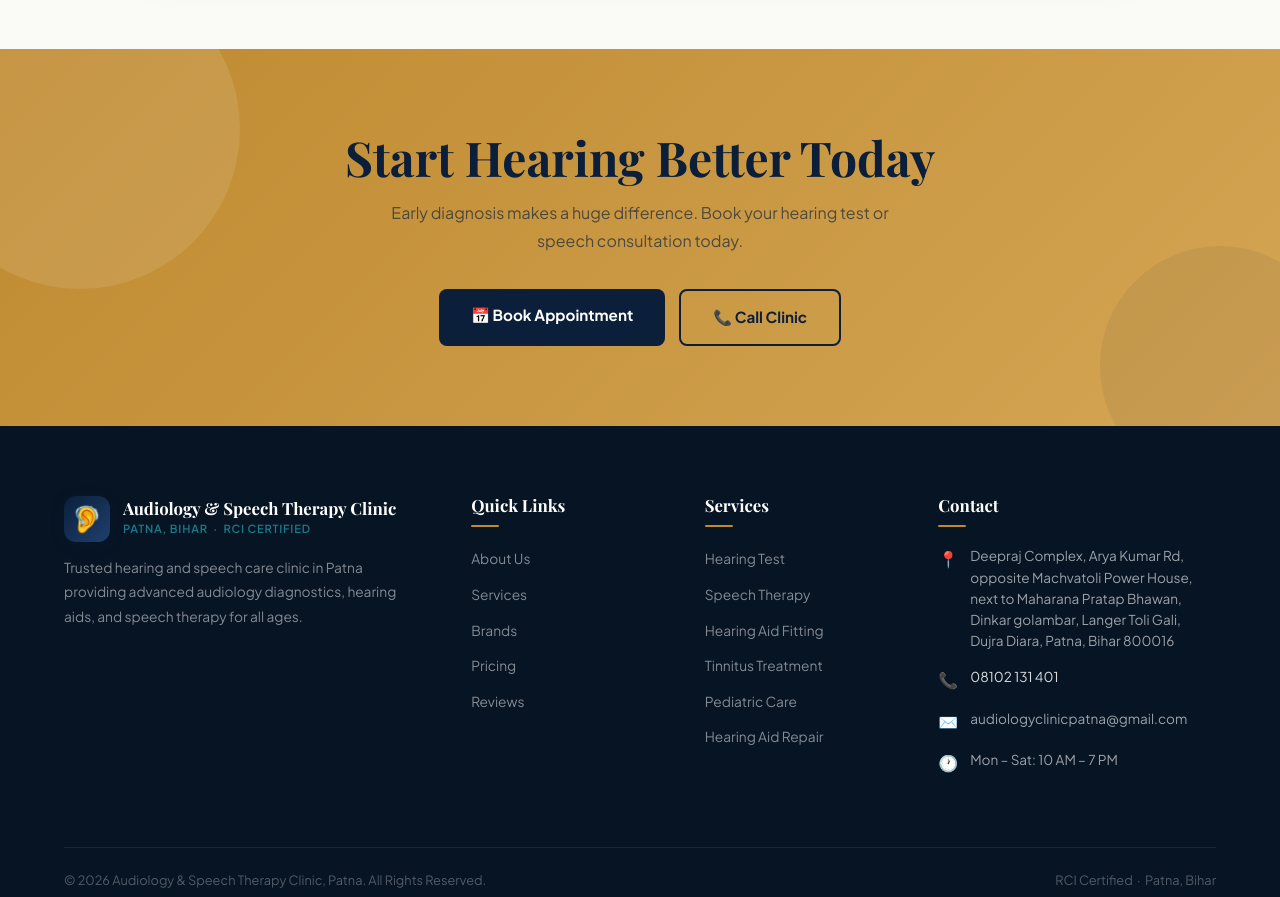
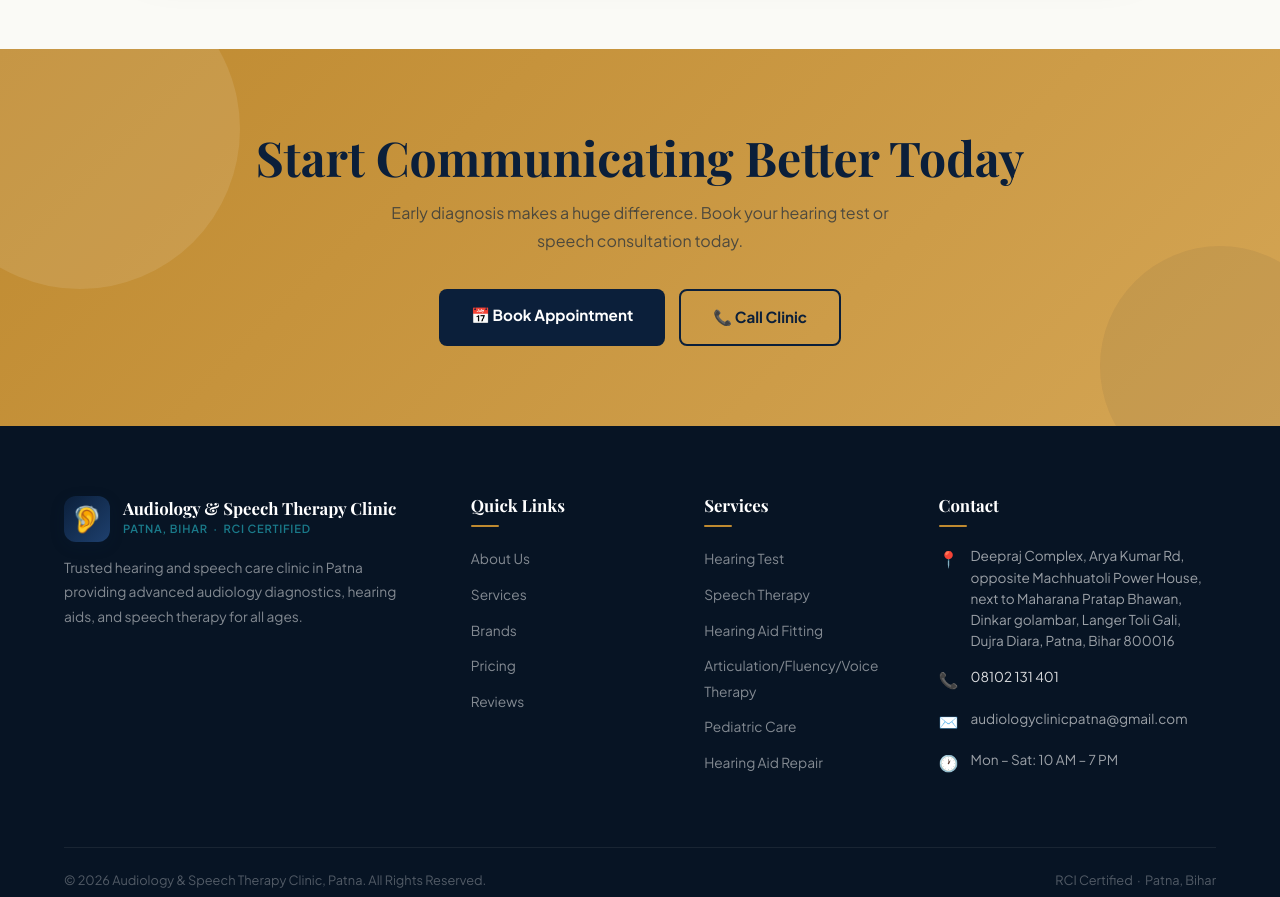
Before and after one commit to vaibhav6250/audiology-clinic, a plain HTML site: page index.html in a window 1280 px wide. Shown: the part 8040-8937 px from the top of the page. Drawn offline with nearby package versions, Linux system fonts and the light colour scheme; a web font is replaced by a local one.

Commit message:
index.html

```diff
--- a/index.html
+++ b/index.html
@@ -455,7 +455,7 @@
           <option value="Speech Therapy">Speech Therapy</option>
           <option value="Hearing Aid Consultation">Hearing Aid Consultation</option>
           <option value="Hearing Aid Fitting">Hearing Aid Fitting</option>
-          <option value="Tinnitus Management">Tinnitus Management</option>
+          <option value="Tinnitus Management">Articulation/Fluency/Voice Therapy</option>
           <option value="Pediatric Hearing Care">Pediatric Hearing Care</option>
           <option value="Hearing Aid Repair">Hearing Aid Repair</option>
         </select>
@@ -772,7 +772,7 @@
     <div>
       <div class="info-label">Clinic Location</div>
       <div class="info-val">Deepraj Complex, Arya Kumar Rd</div>
-      <div class="info-sub">opposite Machvatoli Power House, next to Maharana Pratap Bhawan,<br> Dinkar golambar, Langer Toli Gali, Dujra Diara, Patna, Bihar 800016, India</div>
+      <div class="info-sub">opposite Machhuatoli Power House, next to Maharana Pratap Bhawan,<br> Dinkar golambar, Langer Toli Gali, Dujra Diara, Patna, Bihar 800016, India</div>
     </div>
   </div>
   <div class="info-block">
@@ -815,7 +815,7 @@
 
 <!-- CTA BAND -->
 <section class="cta-band">
-  <h2>Start Hearing Better Today</h2>
+  <h2>Start Communicating Better Today</h2>
   <p>Early diagnosis makes a huge difference. Book your hearing test or speech consultation today.</p>
   <div class="cta-btns">
     <a href="#contact" class="btn-navy">📅 Book Appointment</a>
@@ -854,7 +854,7 @@
         <li><a href="#services">Hearing Test</a></li>
         <li><a href="#services">Speech Therapy</a></li>
         <li><a href="#services">Hearing Aid Fitting</a></li>
-        <li><a href="#services">Tinnitus Treatment</a></li>
+        <li><a href="#services">Articulation/Fluency/Voice Therapy</a></li>
         <li><a href="#services">Pediatric Care</a></li>
         <li><a href="#services">Hearing Aid Repair</a></li>
       </ul>
@@ -864,7 +864,7 @@
       <h4>Contact</h4>
       <div class="f-ci">
         <div class="f-ci-ico">📍</div>
-        <div class="f-ci-val">Deepraj Complex, Arya Kumar Rd,<br> opposite Machvatoli Power House, next to Maharana Pratap Bhawan,<br> Dinkar golambar, Langer Toli Gali, Dujra Diara, Patna, Bihar 800016</div>
+        <div class="f-ci-val">Deepraj Complex, Arya Kumar Rd,<br> opposite Machhuatoli Power House, next to Maharana Pratap Bhawan,<br> Dinkar golambar, Langer Toli Gali, Dujra Diara, Patna, Bihar 800016</div>
       </div>
       <div class="f-ci">
         <div class="f-ci-ico">📞</div>
```
